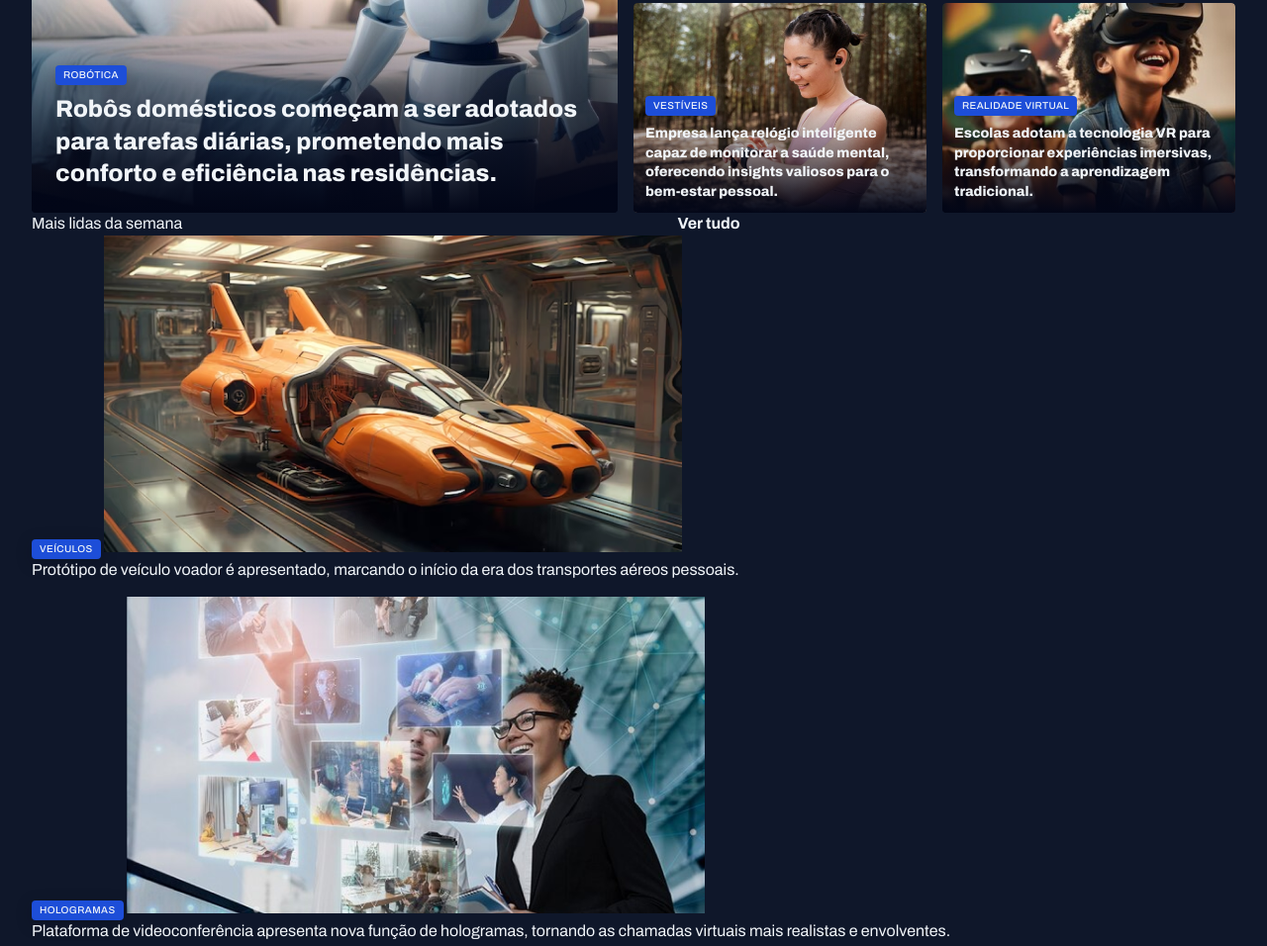
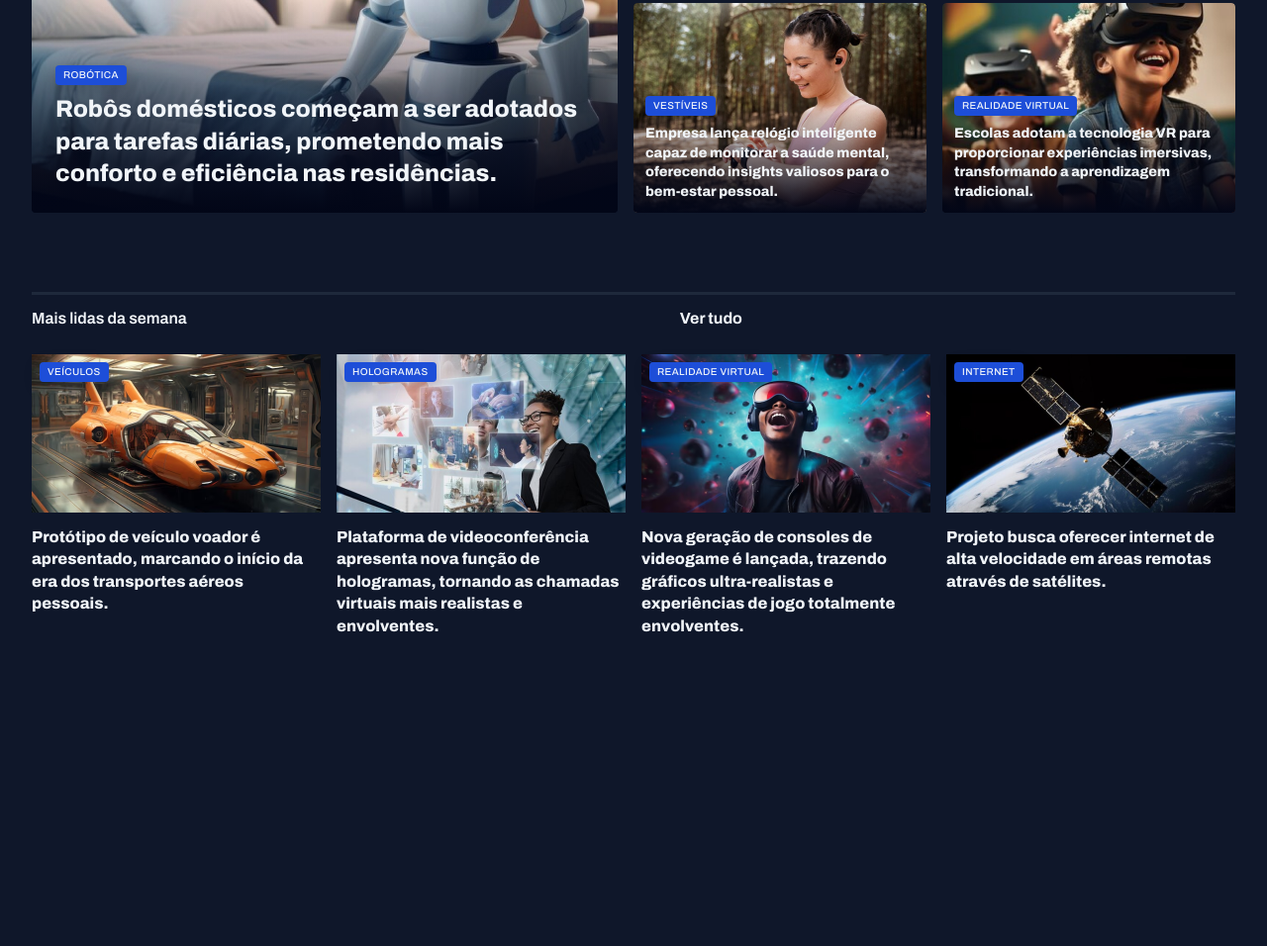
Before and after one commit to fabianateixeira/projeto-portal-de-noticias, a plain HTML site: page index.html in a window 1280 px wide. Shown: the part 389-1345 px from the top of the page at 99% size. After the commit the page ends 1033 px from the top, so only its background shows below. Drawn offline with Linux system fonts and the light colour scheme.

Commit message:
aplicando estilos na seção mais lidas da semana

```diff
--- a/styles/global.css
+++ b/styles/global.css
@@ -54,6 +54,7 @@ img {
 
 main {
   margin-top: 40px;
+  gap: 80px;
 }
 
 .content-tag {
--- a/styles/sections.css
+++ b/styles/sections.css
@@ -1,3 +1,29 @@
+section header {
+  border-top: solid var(--stroke-color);
+  padding-block: 12px 24px;
+  font: var(--text-span);
+
+    header a {
+    justify-self: end;
+    align-items: center;
+    gap: 8px;
+
+    span {
+      background-image: url(../assets/icons/ArrowRight.svg);
+      width: 16px;
+      height: 16px;
+    }
+
+    &:hover span {
+      background-image: url(../assets/icons/ArrowRightHover.svg);
+      width: 16px;
+      height: 16px;
+    }
+
+  }
+}
+
+
 #featured {
   img {
     height: 100%;
@@ -39,3 +65,29 @@
       margin-top: 8px;
     }
   }
+
+
+#weekly {
+  img {
+    height: 160px;
+  }
+
+  &>div {
+    grid-template-columns: repeat(4, 292px);
+  }
+
+  figure {
+    position: relative;
+
+    .content-tag {
+      position: absolute;
+      top: 8px;
+      left: 8px;
+    }
+
+    p {
+      margin-top: 8px;
+      font-weight: 800;
+    }
+  }
+}
```
